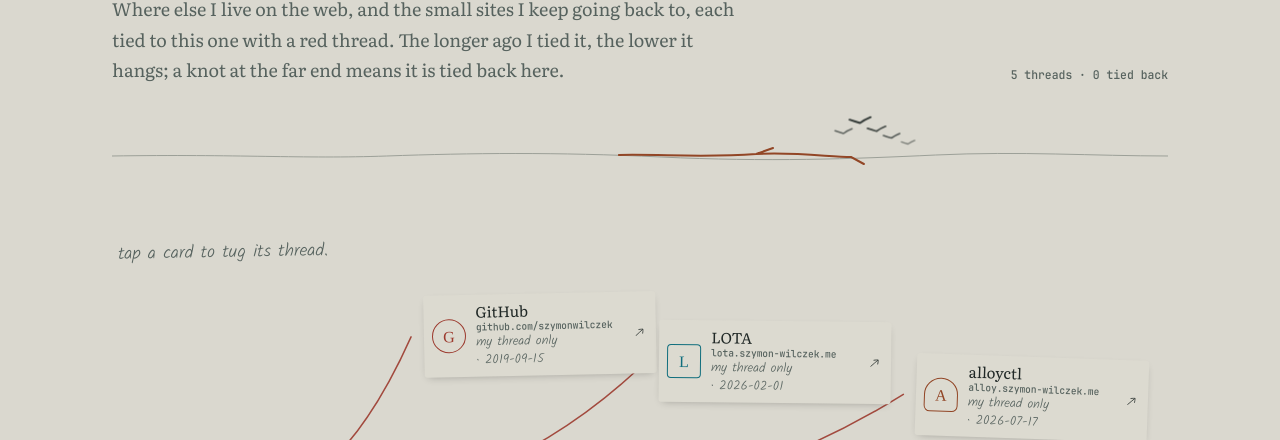
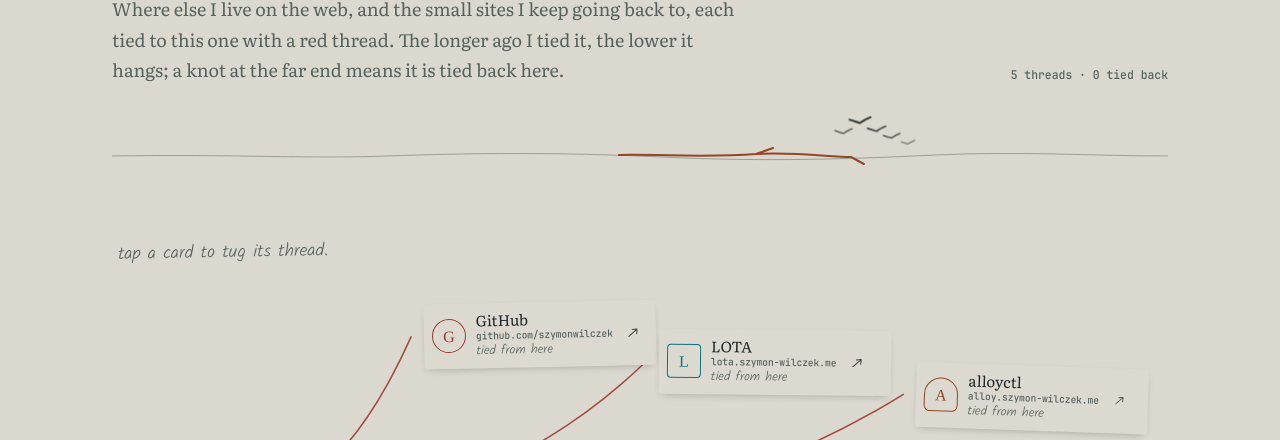
Before and after one commit to szymonwilczek/sw.szymon-wilczek.me, an Astro site: page /links in a window 1280 px wide. Shown: the part 314-754 px from the top of the page. Built offline with nearby package versions, Linux system fonts and the light colour scheme; Astro itself is replaced by a stand-in of ours.

Commit message:
links: a card says only which way its thread is tied, no date
Signed-off-by: Szymon Wilczek <swilczek.lx@gmail.com>

```diff
--- a/src/pages/links.astro
+++ b/src/pages/links.astro
@@ -85,8 +85,7 @@ const pct = (n: number, of: number) => `${((n / of) * 100).toFixed(1)}%`;
               <span class="name">{l.name}</span>
               <span class="domain">{l.domain}</span>
               <span class="how hand">
-                {l.mutual ? "tied both ways" : "my thread only"}{" "}
-                <span class="since">· {l.since}</span>
+                {l.mutual ? "tied both ways" : "tied from here"}
               </span>
             </span>
           </a>
@@ -307,10 +306,6 @@ const pct = (n: number, of: number) => `${((n / of) * 100).toFixed(1)}%`;
     translate: 0 -50%;
   }
 
-  .since {
-    white-space: nowrap;
-  }
-
   .card {
     display: flex;
     gap: 10px;
```
